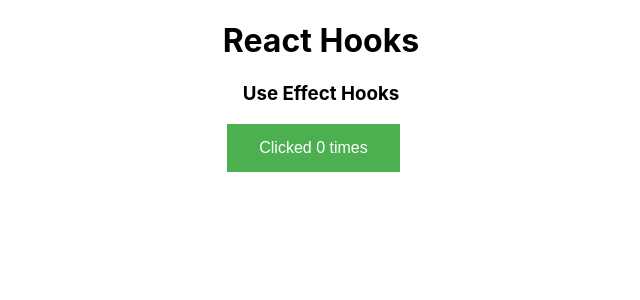
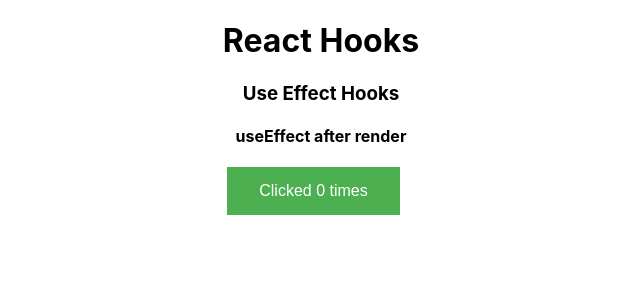
Before and after one commit to PeterOsoo/react-hooks-b, a React (Create React App) app: page /use-effect in a window 1280 px wide. Shown: the top 300 px of the page, without its empty margins (319-959 px from the left). Built offline with nearby package versions, Linux system fonts and the light colour scheme.

Commit message:
useEffect after render h4

```diff
--- a/src/components/UseEffect/HookCounterOne.js
+++ b/src/components/UseEffect/HookCounterOne.js
@@ -9,6 +9,7 @@ const HookCounterOne = () => {
 
 	return (
 		<div>
+			<h4>useEffect after render</h4>
 			<button onClick={() => setCount(count + 1)}>
 				Clicked {count} times{" "}
 			</button>
```
